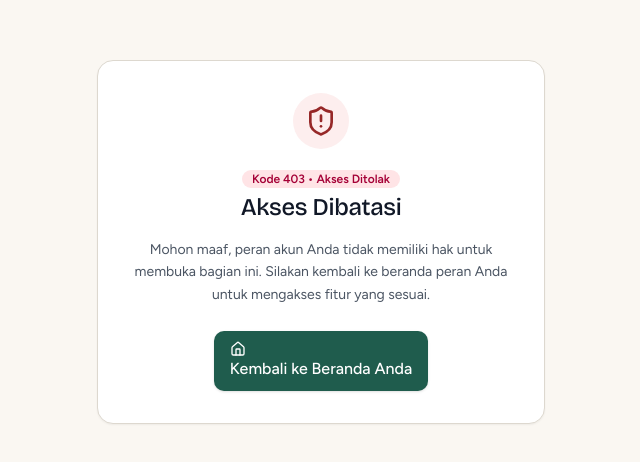
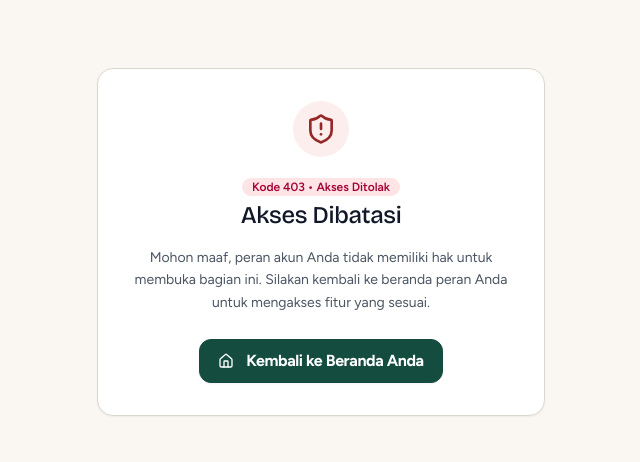
Before and after one commit to luqman-Engginer/Project-Akhir-S1-School_System, a Next.js app: page /403 in a window 1280 px wide. Shown: the part 158-620 px from the top of the page, without its empty margins (319-959 px from the left). Built offline with nearby package versions, Linux system fonts and the light colour scheme; no server answers.

Commit message:
fix(ui): ensure button icons and labels align horizontally on single line without vertical wrapping

```diff
--- a/src/app/murid/jadwal-nilai/page.tsx
+++ b/src/app/murid/jadwal-nilai/page.tsx
@@ -136,21 +136,19 @@ export default async function MuridJadwalNilaiPage() {
         </div>
 
         <div className="flex items-center gap-2.5">
-          <Button href="/murid/izin" variant="secondary" size="sm">
-            <FileText className="w-4 h-4 mr-1.5" />
-            <span>Riwayat Izin</span>
+          <Button href="/murid/izin" variant="secondary" size="sm" leftIcon={<FileText className="w-4 h-4" />}>
+            Riwayat Izin
           </Button>
 
-          <Button href="/murid/izin/baru" variant="primary" size="sm">
-            <Plus className="w-4 h-4 mr-1.5" />
-            <span>Ajukan Izin</span>
+          <Button href="/murid/izin/baru" variant="primary" size="sm" leftIcon={<Plus className="w-4 h-4" />}>
+            Ajukan Izin
           </Button>
         </div>
       </div>
 
       {/* Bagian 1: Rangkuman Nilai & Evaluasi Tugas */}
       <section className="space-y-4">
-        <div className="flex items-center justify-between">
+        <div className="flex flex-col sm:flex-row sm:items-center justify-between gap-3">
           <div>
             <h2 className="text-xl font-bold font-display text-[var(--color-text)]">
               Rangkuman Nilai Akademik
@@ -159,9 +157,8 @@ export default async function MuridJadwalNilaiPage() {
               Rata-rata nilai per mata pelajaran dan catatan umpan balik bapak/ibu guru.
             </p>
           </div>
-          <Button href="/murid/tugas" variant="secondary" size="sm">
-            <BookOpen className="w-4 h-4 mr-1.5" />
-            <span>Semua Tugas</span>
+          <Button href="/murid/tugas" variant="secondary" size="sm" leftIcon={<BookOpen className="w-4 h-4" />}>
+            Semua Tugas
           </Button>
         </div>
 
--- a/src/app/ortu/perkembangan/page.tsx
+++ b/src/app/ortu/perkembangan/page.tsx
@@ -137,14 +137,12 @@ export default async function OrtuPerkembanganPage() {
         </div>
 
         <div className="flex items-center gap-2.5">
-          <Button href="/ortu/izin" variant="secondary" size="sm">
-            <FileText className="w-4 h-4 mr-1.5" />
-            <span>Riwayat Izin</span>
+          <Button href="/ortu/izin" variant="secondary" size="sm" leftIcon={<FileText className="w-4 h-4" />}>
+            Riwayat Izin
           </Button>
 
-          <Button href="/ortu/izin/baru" variant="primary" size="sm">
-            <Plus className="w-4 h-4 mr-1.5" />
-            <span>Ajukan Izin</span>
+          <Button href="/ortu/izin/baru" variant="primary" size="sm" leftIcon={<Plus className="w-4 h-4" />}>
+            Ajukan Izin
           </Button>
         </div>
       </div>
--- a/src/components/ui/Button.tsx
+++ b/src/components/ui/Button.tsx
@@ -33,40 +33,40 @@ export const Button = forwardRef<HTMLButtonElement, ButtonProps>(
   ) => {
     const isBusy = isLoading || loading;
 
-    // Base styles: min-h-44px touch target, rounded 10px, clear focus ring
+    // Base styles: min-h-44px touch target, rounded 12px, single-line horizontal alignment
     const baseStyle =
-      'inline-flex items-center justify-center font-medium transition-colors select-none rounded-[10px] focus:outline-none focus-visible:ring-2 focus-visible:ring-offset-2 disabled:cursor-not-allowed disabled:opacity-50 cursor-pointer';
+      'inline-flex items-center justify-center font-bold tracking-tight transition-all select-none rounded-xl focus:outline-none focus-visible:ring-2 focus-visible:ring-offset-2 disabled:cursor-not-allowed disabled:opacity-50 cursor-pointer whitespace-nowrap text-center shrink-0';
 
     const variantStyles = {
       primary:
-        'bg-[#1F5C4D] text-white hover:bg-[#184A3E] active:bg-[#133C32] focus-visible:ring-[#1F5C4D] shadow-sm',
+        'bg-[#144D40] text-white hover:bg-[#0F3B31] active:bg-[#0A2922] focus-visible:ring-[#144D40] shadow-xs hover:shadow-sm border border-[#144D40]',
       secondary:
-        'bg-white text-[#1F2A2E] border border-[#E6E0D6] hover:bg-[#F4F0E8] active:bg-[#ECE6DC] focus-visible:ring-[#1F5C4D] shadow-sm',
+        'bg-white text-stone-800 border-2 border-stone-200/90 hover:bg-stone-50 hover:border-stone-300 active:bg-stone-100 focus-visible:ring-[#144D40] shadow-2xs',
       quiet:
-        'bg-transparent text-[#1F5C4D] hover:bg-[#EBF3F0] active:bg-[#DDECE7] focus-visible:ring-[#1F5C4D]',
+        'bg-transparent text-[#144D40] hover:bg-emerald-50 active:bg-emerald-100/70 focus-visible:ring-[#144D40]',
       danger:
-        'bg-[#962828] text-white hover:bg-[#7D2020] active:bg-[#681919] focus-visible:ring-[#962828] shadow-sm',
+        'bg-red-700 text-white hover:bg-red-800 active:bg-red-900 focus-visible:ring-red-600 shadow-xs border border-red-700',
     };
 
     const sizeStyles = {
-      sm: 'min-h-[38px] px-3.5 py-1.5 text-sm gap-1.5',
-      md: 'min-h-[44px] px-4 py-2.5 text-base gap-2',
-      lg: 'min-h-[48px] px-6 py-3 text-lg gap-2.5',
+      sm: 'min-h-[38px] px-3.5 py-1.5 text-xs sm:text-sm gap-2',
+      md: 'min-h-[44px] px-4.5 py-2.5 text-sm sm:text-base gap-2.5',
+      lg: 'min-h-[48px] px-6 py-3 text-base sm:text-lg gap-3',
     };
 
     const combinedClasses = `${baseStyle} ${variantStyles[variant]} ${sizeStyles[size]} ${className}`;
 
     const innerContent = isBusy ? (
-      <>
-        <Loader2 className="h-4 w-4 animate-spin" aria-hidden={true} />
+      <span className="inline-flex items-center justify-center gap-2 whitespace-nowrap">
+        <Loader2 className="h-4 w-4 animate-spin shrink-0" aria-hidden={true} />
         <span>Memproses...</span>
-      </>
+      </span>
     ) : (
-      <>
+      <span className="inline-flex items-center justify-center gap-1.5 whitespace-nowrap leading-none">
         {leftIcon && <span className="inline-flex shrink-0">{leftIcon}</span>}
-        <span>{children}</span>
+        {children}
         {rightIcon && <span className="inline-flex shrink-0">{rightIcon}</span>}
-      </>
+      </span>
     );
 
     if (href) {
```
